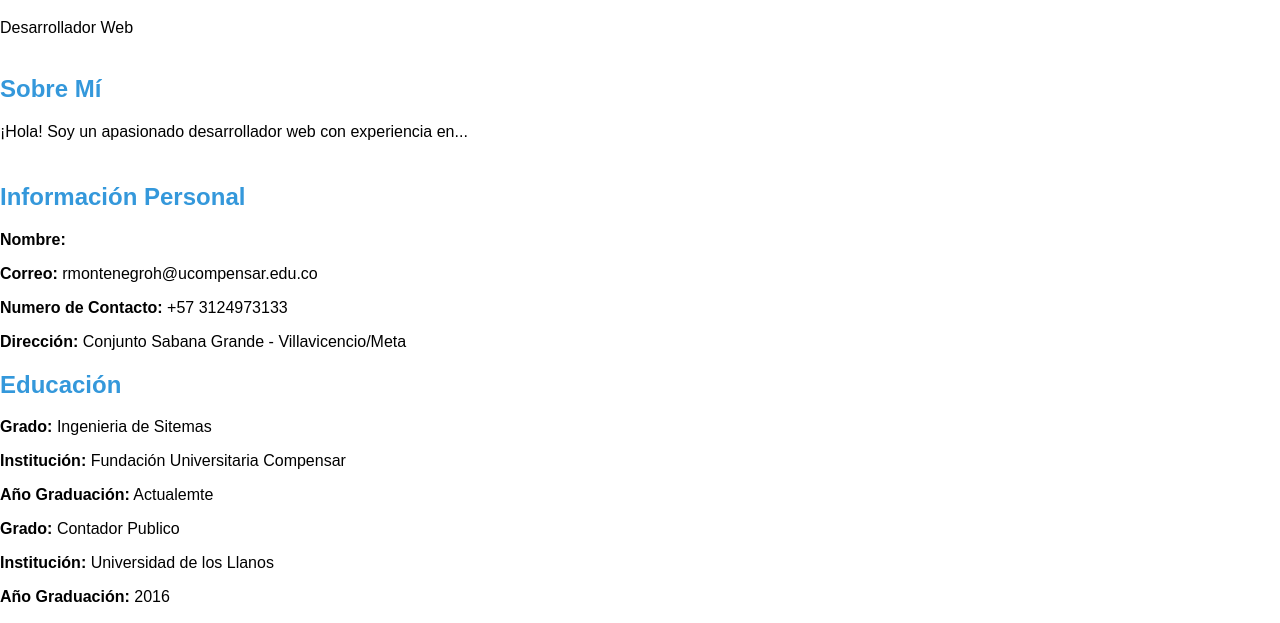
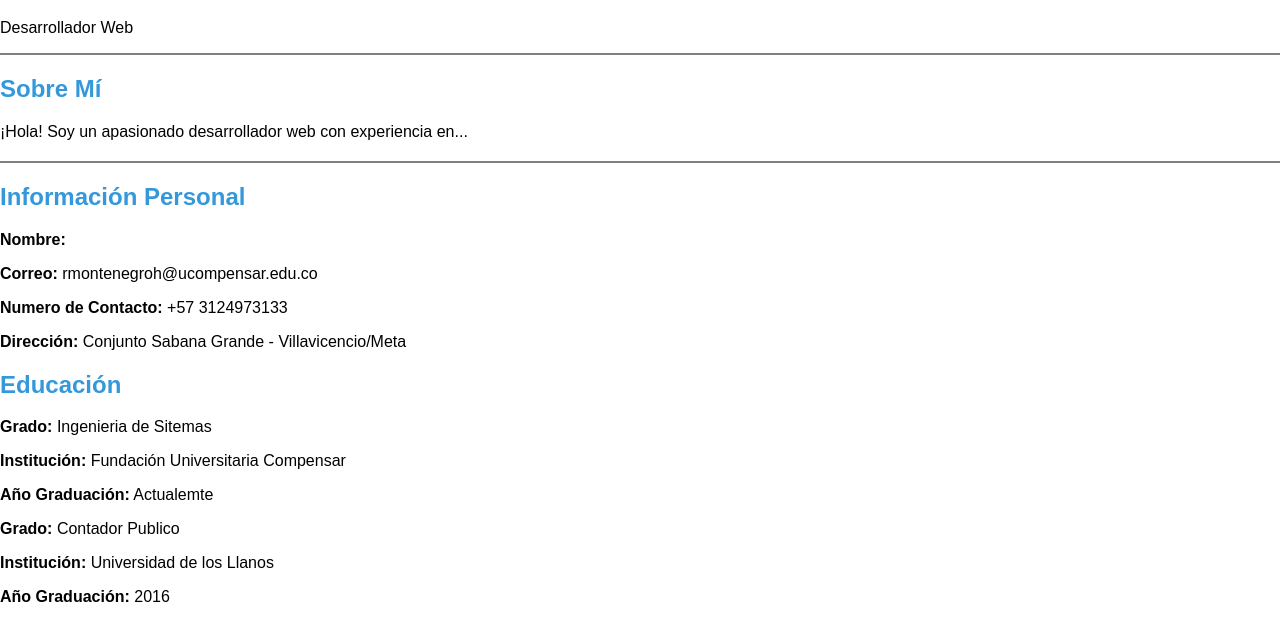
Before and after one commit to YamiMonti26/hojasdevida, a plain HTML site: page index.html in a window 1280 px wide. Shown: the part 173-796 px from the top of the page. Drawn offline with Linux system fonts and the light colour scheme.

Commit message:
styles.css

```diff
--- a/styles.css
+++ b/styles.css
@@ -16,7 +16,7 @@ section {
 }
 
 .section-divider {
-        border-bottom: 2px solid #FFFFFF; /* Blanco */
+        border-bottom: 2px solid #808080; /* Gris */
         margin-bottom: 20px;
     }
 
```
